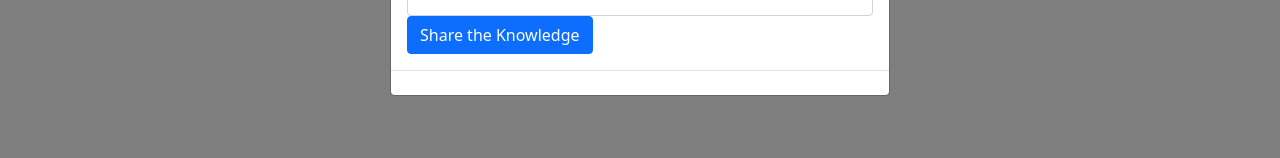
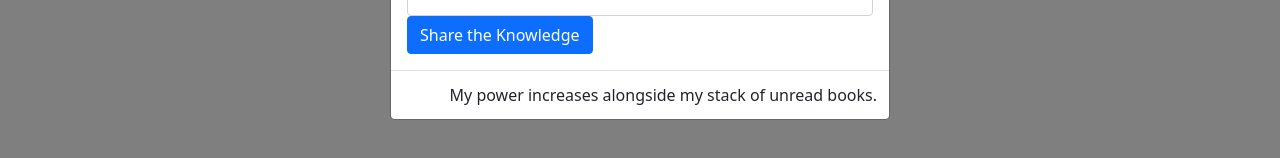
Before and after one commit to gone-explauren/can-o-books-frontend, a React (Create React App) app: page / in a window 1280 px wide. Both pictures are taken after a click on the button "Got a Book Reccommendation?". Shown: the part 448-606 px from the top of the page. Built offline with nearby package versions, Linux system fonts and the light colour scheme; no server answers.

Commit message:
Update BookFormModal.js

```diff
--- a/src/BookFormModal.js
+++ b/src/BookFormModal.js
@@ -111,7 +111,7 @@ class BookFormModal extends React.Component {
 										Have You Read This Book?
 									</Form.Label>
 									<Form.Select>
-										<option value="Consumed">Read</option>
+										<option value="Content Consumed">Read</option>
 										<option value="Information Absorbed through Telepathy">Started / Skimmed</option>
 										<option value="Untouched, but Touchable">Reading List / Unstarted</option>
 									</Form.Select>
@@ -129,9 +129,9 @@ class BookFormModal extends React.Component {
 							</Form>
 						</Modal.Body>
 
-						{/* Stealing this from Nate bc the bit was top notch */}
+
 						<Modal.Footer className="bookModalFooter">
-							{/* The bookworms are always hungry... */}
+							My power increases alongside my stack of unread books.
 						</Modal.Footer>
 
 					</Modal>
```
